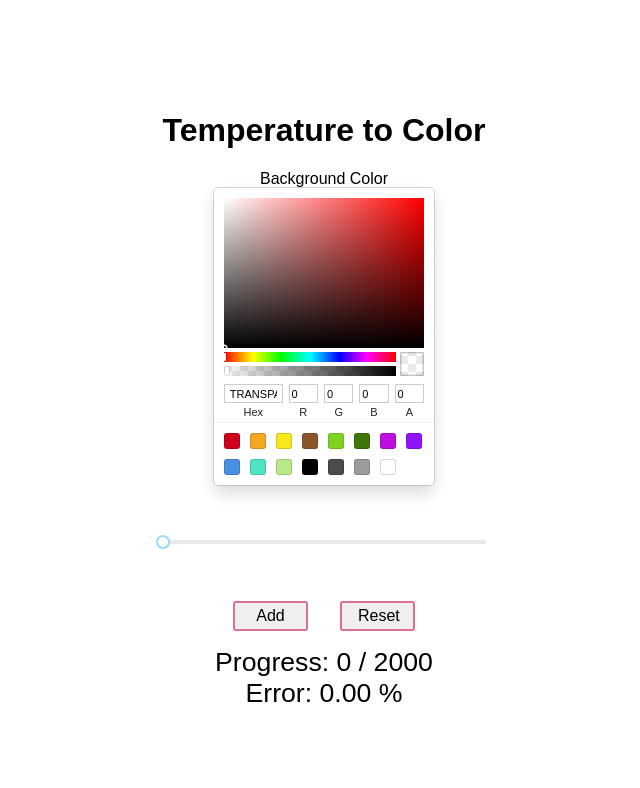
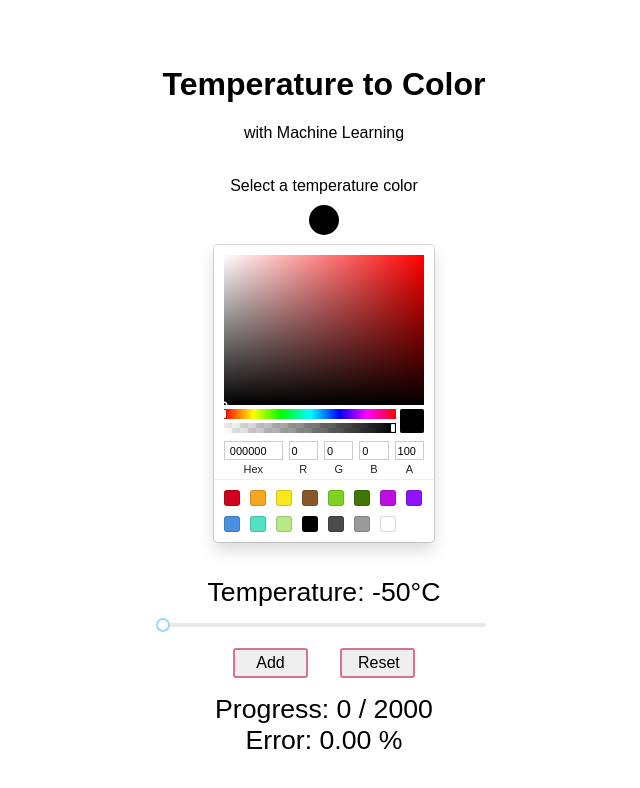
Before and after one commit to icyJoseph/colorpicker, a React (Create React App) app: page / in a window 1280 px wide. Shown: the top 788 px of the page, without its empty margins (316-956 px from the left). Built offline with nearby package versions, Linux system fonts and the light colour scheme.

Commit message:
refactor: break App down into smaller components

```diff
--- a/src/App.js
+++ b/src/App.js
@@ -1,16 +1,22 @@
 import React, { Component } from "react";
-import Spinner from "react-spinkit";
+
+import ButtonPad from "./components/ButtonPad";
 import CardColorPicker from "./components/CardColorPicker";
 import MainTitle from "./components/MainTitle";
+import Measure from "./components/Measure";
+
+import Loader from "./components/Loader";
 import RangeSlider from "./components/RangeSlider";
+import Stats from "./components/Stats";
+
 import { Net, normalizer, rgbaToString } from "./brain";
-import { Button, Container, Column, Row, Text } from "./styled";
 
-class App extends Component {
-  state = {
+import { Container } from "./styled";
+
+const initialState = {
   data: [],
   temp: -50,
-    color: { r: 0, g: 0, b: 0, a: 0 },
+  color: { r: 0, g: 0, b: 0, a: 1 },
   base: 5,
   brain: null,
   training: false,
@@ -19,37 +25,28 @@ class App extends Component {
   iterations: 0
 };
 
-  colorPickerChange = color => this.setState({ color: color.rgb });
+class App extends Component {
+  state = {
+    ...initialState
+  };
+
+  colorPickerChange = ({ rgb }) => this.setState({ color: rgb });
 
   sliderChange = temp => this.setState({ temp });
+
+  resetData = () => this.setState({ ...initialState });
 
   addToData = () =>
     this.setState(prevState => {
       const { temp, color, data, base } = prevState;
-      console.log(color);
       return {
         data: data.concat({
-          input: { temp: (temp + 50) / 100 },
+          input: { temp },
           output: color
         }),
-        base: data.length >= base ? data.length + 1 : base,
-        temp: temp + 0.2
+        base: data.length >= base ? data.length + 1 : base
       };
     });
-
-  resetData = () => {
-    this.setState({
-      data: [],
-      base: 5,
-      brain: null,
-      trained: false,
-      training: false,
-      background: { r: 255, g: 255, b: 255, a: 1 },
-      textColor: { r: 0, g: 0, b: 0, a: 1 },
-      iterations: 0,
-      error: 0
-    });
-  };
 
   train = () => {
     this.setState({ training: true, trained: false });
@@ -92,49 +89,35 @@ class App extends Component {
 
     return (
       <Container>
-        <MainTitle title="Temperature to Color" />
-        <Row>
+        <MainTitle
+          color={"black"}
+          title="Temperature to Color"
+          subtitle="with Machine Learning"
+        />
         <CardColorPicker
-            title="Background Color"
+          title="Select a temperature color"
           picker={rgbaToString(color)}
           handler={this.colorPickerChange}
           testMode={trained}
         />
-        </Row>
-        <Row>
+        <Measure measure="temperature" value={temp} unit="&deg;C" />
         <RangeSlider
           key="slider"
           min={-50}
           max={50}
           value={temp}
           onChange={this.sliderChange}
-            style={{ marginTop: 50, height: 50 }}
         />
-        </Row>
-        <Row>
-          <Column>
-            {trained ? null : data.length < 5 ? (
-              <Button onClick={this.addToData}>Add</Button>
-            ) : (
-              !training && <Button onClick={this.train}>Train</Button>
-            )}
-
-            <Button onClick={this.resetData}>Reset</Button>
-          </Column>
-        </Row>
-        <Row>
-          <Column>
-            {training && <Spinner name="three-bounce" size={60} />}
-          </Column>
-        </Row>
-        <Row>
-          <Column>
-            <Text>Progress: {iterations} / 2000</Text>
-          </Column>
-          <Column>
-            <Text>Error: {error.toFixed(2)} %</Text>
-          </Column>
-        </Row>
+        <ButtonPad
+          data={data}
+          trained={trained}
+          training={training}
+          addDataHandler={this.addToData}
+          trainHandler={this.train}
+          resetHandler={this.resetData}
+        />
+        {training && <Loader />}
+        <Stats iterations={iterations} error={error} />
       </Container>
     );
   }
--- a/src/brain/index.js
+++ b/src/brain/index.js
@@ -9,8 +9,10 @@ export const Net = () => {
 };
 
 export const normalizer = ({ input, output }) => {
-  return { input, output: normal(output) };
+  return { input: normalTemp(input), output: normal(output) };
 };
+
+export const normalTemp = ({ temp }) => (temp + 50) / 100;
 
 export const normal = ({ r, g, b, a }) => {
   return { r: r / 255, g: g / 255, b: b / 255, a };
--- /dev/null
+++ b/src/components/ButtonPad.js
@@ -0,0 +1,24 @@
+import React from "react";
+import { Button, Column, Row } from "../styled";
+
+export const ButtonPad = ({
+  data,
+  trained,
+  training,
+  addDataHandler,
+  trainHandler,
+  resetHandler
+}) => (
+  <Row>
+    <Column>
+      {trained ? null : data.length < 5 ? (
+        <Button onClick={addDataHandler}>Add</Button>
+      ) : (
+        !training && <Button onClick={trainHandler}>Train</Button>
+      )}
+      <Button onClick={resetHandler}>Reset</Button>
+    </Column>
+  </Row>
+);
+
+export default ButtonPad;
--- a/src/components/CardColorPicker.js
+++ b/src/components/CardColorPicker.js
@@ -2,19 +2,25 @@ import React from "react";
 import ColorPicker from "./ColorPicker";
 import { Row, Column, Heading } from "../styled";
 
-export const CardColorPicker = ({ title, textColor, picker, handler }) => (
-  <Column>
-    <Row>
-      <Column>
-        <Heading color={textColor} size={16}>
-          {title}
-        </Heading>
-      </Column>
-      <Column>
-        <ColorPicker color={picker} handler={handler} />
-      </Column>
-    </Row>
-  </Column>
+export const CardColorPicker = ({ title, picker, handler }) => (
+  <Row style={{ margin: 35 }}>
+    <Column style={{ marginBottom: 10 }}>
+      <Heading size={16}>{title}</Heading>
+    </Column>
+    <Column style={{ marginBottom: 10 }}>
+      <div
+        style={{
+          height: 30,
+          width: 30,
+          background: picker,
+          borderRadius: "50%"
+        }}
+      />
+    </Column>
+    <Column>
+      <ColorPicker color={picker} handler={handler} />
+    </Column>
+  </Row>
 );
 
 export default CardColorPicker;
--- /dev/null
+++ b/src/components/Loader.js
@@ -0,0 +1,13 @@
+import React from "react";
+import Spinner from "react-spinkit";
+import { Row, Column } from "../styled";
+
+export const Loader = () => (
+  <Row>
+    <Column>
+      <Spinner name="three-bounce" size={60} />}
+    </Column>
+  </Row>
+);
+
+export default Loader;
--- a/src/components/MainTitle.js
+++ b/src/components/MainTitle.js
@@ -1,14 +1,15 @@
-import React from "react";
-import { Row, Column, Title } from "../styled";
+import React, { Fragment } from "react";
+import { Row, Title, Heading } from "../styled";
 
-export const MainTitle = ({ textColor, title }) => (
-  <Row>
-    <Column>
-      <Title color={textColor} size={24}>
-        {title}
-      </Title>
-    </Column>
-  </Row>
+export const MainTitle = ({ title, subtitle }) => (
+  <Fragment>
+    <Row>
+      <Title size={24}>{title}</Title>
+    </Row>
+    <Heading>
+      <Heading>{subtitle}</Heading>
+    </Heading>
+  </Fragment>
 );
 
 export default MainTitle;
--- /dev/null
+++ b/src/components/Measure.js
@@ -0,0 +1,11 @@
+import React from "react";
+import { capitalize } from "../functional";
+import { Text } from "../styled";
+
+export const Measure = ({ measure, value, unit }) => (
+  <Text>
+    {capitalize(measure)}: {value} <span>{`${unit}`}</span>
+  </Text>
+);
+
+export default Measure;
--- a/src/components/RangeSlider.js
+++ b/src/components/RangeSlider.js
@@ -1,11 +1,12 @@
 import React from "react";
 import Slider from "rc-slider";
 import "rc-slider/assets/index.css";
+import { Row } from "../styled";
 
 export const RangeSlider = ({ ...props }) => (
-  <div>
+  <Row style={{ marginTop: 10, height: 25 }}>
     <Slider {...props} />
-  </div>
+  </Row>
 );
 
 export default RangeSlider;
--- /dev/null
+++ b/src/components/Stats.js
@@ -0,0 +1,15 @@
+import React from "react";
+import { Column, Row, Text } from "../styled";
+
+export const Stats = ({ iterations, error }) => (
+  <Row>
+    <Column>
+      <Text>Progress: {iterations} / 2000</Text>
+    </Column>
+    <Column>
+      <Text>Error: {error.toFixed(2)} %</Text>
+    </Column>
+  </Row>
+);
+
+export default Stats;
--- a/src/functional/index.js
+++ b/src/functional/index.js
@@ -3,3 +3,6 @@ export const compose = (...functions) => data =>
 
 export const pipe = (...functions) => data =>
   functions.reduce((value, func) => func(value), data);
+
+export const capitalize = string =>
+  string.charAt(0).toUpperCase() + string.slice(1);
--- a/src/styled/index.js
+++ b/src/styled/index.js
@@ -6,27 +6,35 @@ export const Container = styled.div`
   flex-direction: column;
   width: 100%;
 `;
-export const Row = styled.div`
+export const Row = styled.div.attrs({
+  style: ({ style }) => ({ ...style })
+})`
   flex: 1;
   display: flex;
   flex-direction: column;
 `;
 
-export const Column = styled.div`
+export const Column = styled.div.attrs({
+  style: ({ style }) => ({ ...style })
+})`
   display: flex;
   flex: 1;
   justify-content: center;
   align-items: center;
 `;
 
-export const Title = styled.h1`
+export const Title = styled.h1.attrs({
+  style: ({ color }) => ({ color })
+})`
   flex: 1;
   display: flex;
   justify-content: center;
   align-items: center;
 `;
 
-export const Heading = styled.div`
+export const Heading = styled.div.attrs({
+  style: ({ color }) => ({ color })
+})`
   flex: 1;
   display: flex;
   justify-content: center;
```
Lines whose indentation alone changed are shown as unchanged.
